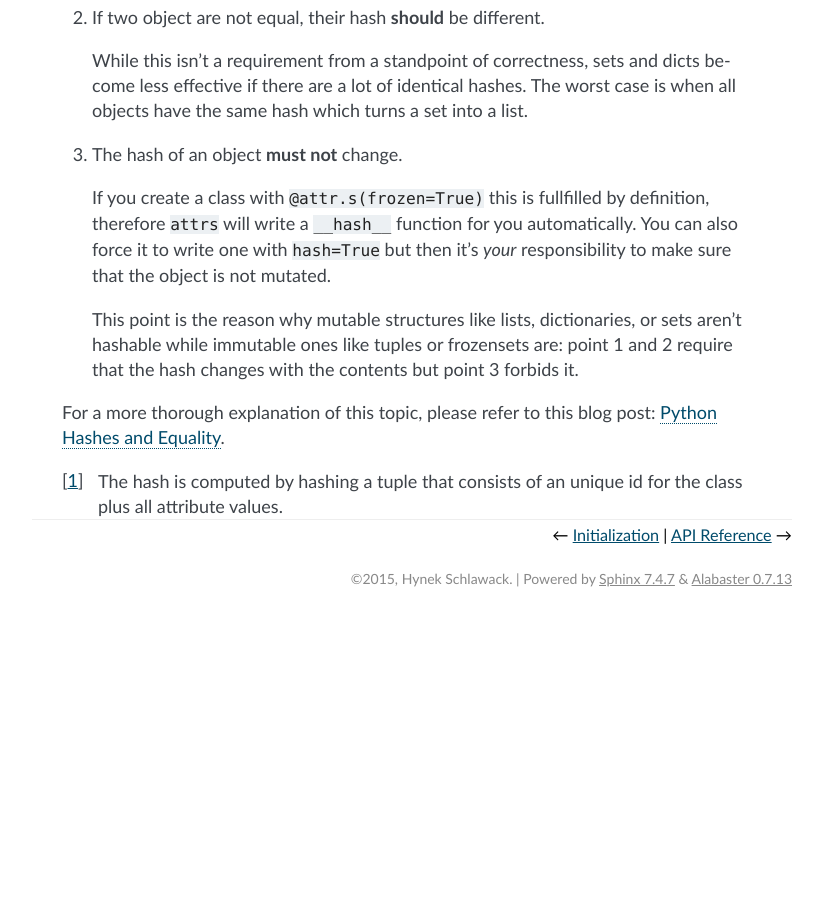
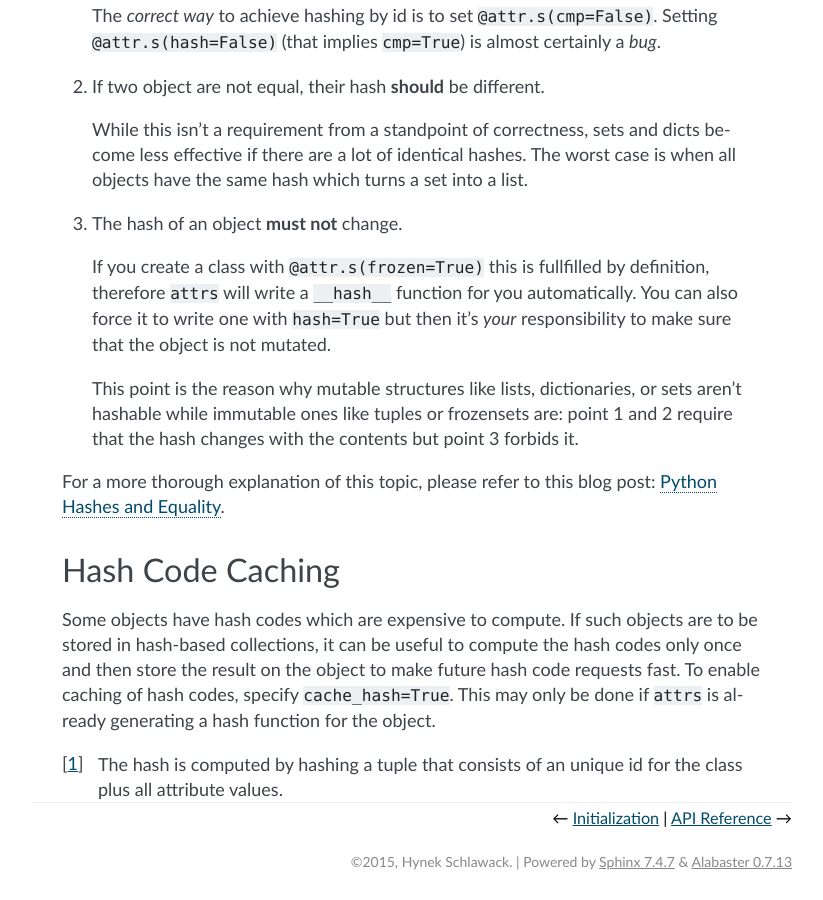
Before and after one commit to python-attrs/attrs, a Sphinx documentation site: the page built from docs/hashing.rst, in a window 1280 px wide and 900 px high, scrolled down 1118 px. Shown: the whole window, without its empty margins (338-1161 px from the left). Built offline with Sphinx 7.4.7, drawn with Linux system fonts in a browser that asks for light colours; before the commit the page ends 1735 px from its top, so only the background shows below that; some of the changed text lies outside the part shown.

Commit message:
Add documentation for cache_hash

```diff
--- a/docs/api.rst
+++ b/docs/api.rst
@@ -18,7 +18,7 @@ What follows is the API explanation, if you'd like a more hands-on introduction,
 Core
 ----
 
-.. autofunction:: attr.s(these=None, repr_ns=None, repr=True, cmp=True, hash=None, init=True, slots=False, frozen=False, str=False, auto_attribs=False)
+.. autofunction:: attr.s(these=None, repr_ns=None, repr=True, cmp=True, hash=None, init=True, slots=False, frozen=False, str=False, auto_attribs=False, cache_hash=False)
 
    .. note::
 
--- a/docs/hashing.rst
+++ b/docs/hashing.rst
@@ -1,5 +1,8 @@
 Hashing
 =======
+
+Hash Method Generation
+----------------------
 
 .. warning::
 
@@ -49,6 +52,13 @@ Because according to the definition_ from the official Python docs, the returned
 
 For a more thorough explanation of this topic, please refer to this blog post: `Python Hashes and Equality`_.
 
+Hash Code Caching
+-----------------
+
+Some objects have hash codes which are expensive to compute.
+If such objects are to be stored in hash-based collections, it can be useful to compute the hash codes only once and then store the result on the object to make future hash code requests fast.
+To enable caching of hash codes, specify ``cache_hash=True``.
+This may only be done if ``attrs`` is already generating a hash function for the object.
 
 .. [#fn1] The hash is computed by hashing a tuple that consists of an unique id for the class plus all attribute values.
 
--- a/docs/init.rst
+++ b/docs/init.rst
@@ -348,6 +348,7 @@ If you need to set attributes on a frozen class, you'll have to resort to the :r
    >>> Frozen(1)
    Frozen(x=1, y=2)
 
+Note that you may not access the hash code of the object in ``__attrs_post__init__`` if ``cache_hash=True``
 
 .. _`Wiki page`: https://github.com/python-attrs/attrs/wiki/Extensions-to-attrs
 .. _`get confused`: https://github.com/python-attrs/attrs/issues/289
```
Also changed, not shown: other parts of docs/hashing.rst (+1 -1 lines), 1 other file.
